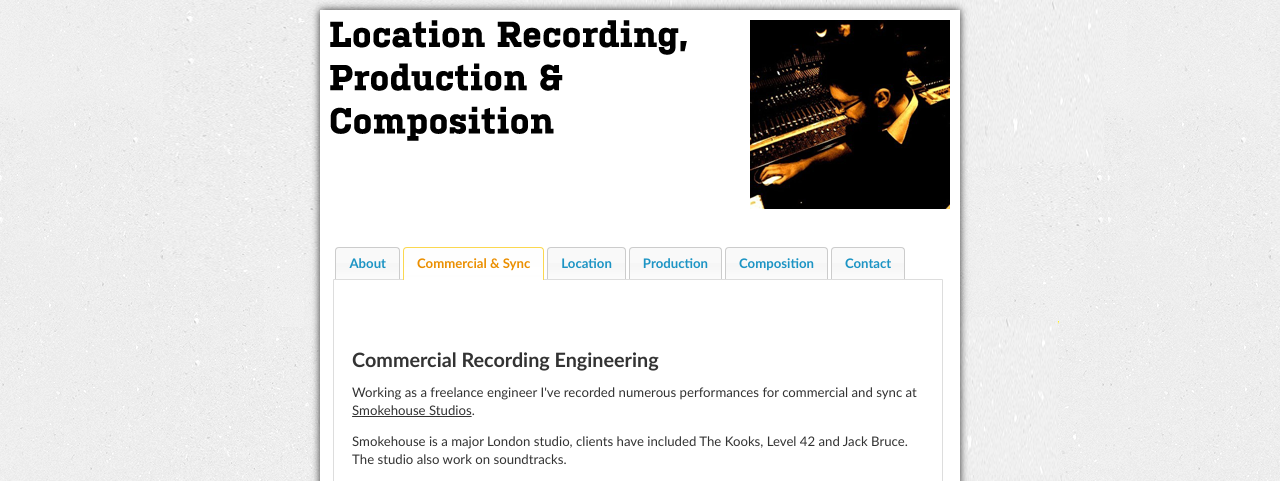
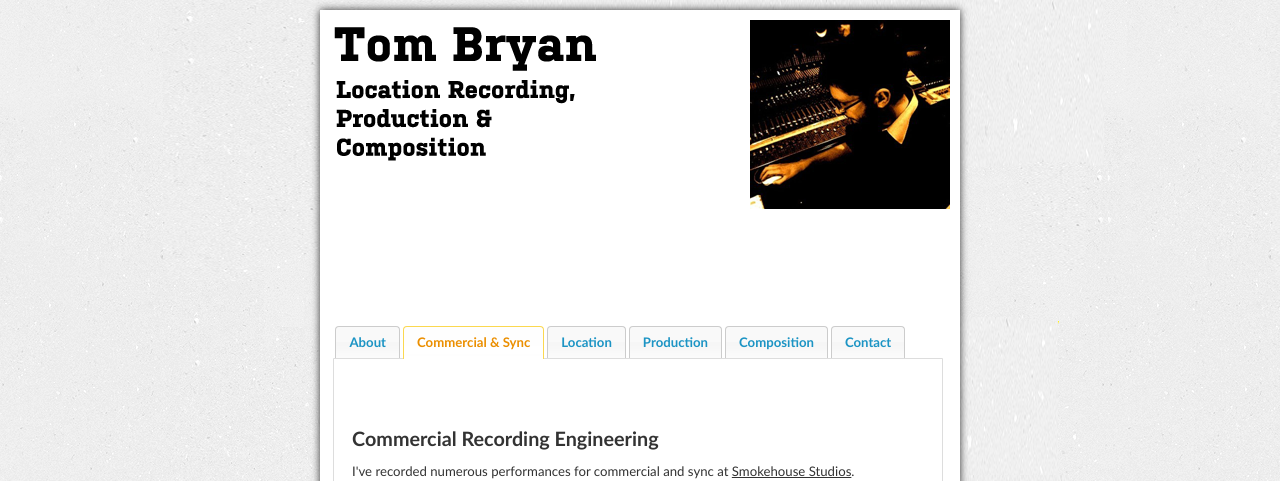
Before and after one commit to jimmytidey/tombryan, a PHP site: page / in a window 1280 px wide, after a click that opens the changed part. Shown: the top 481 px of the page. Run offline with PHP 8.4, Linux system fonts and the light colour scheme; some libraries are stand-ins or nearby versions; grey boxes are pictures that could not be loaded.

Commit message:
copy tart up

```diff
--- a/html/index.php
+++ b/html/index.php
@@ -63,7 +63,7 @@
 
 		<div id="tabs-2">
 			<h2>Commercial Recording Engineering</h2>
-			<p>Working as a freelance engineer I've recorded numerous performances for commercial and sync at <a href='http://smokehousestudios.co.uk/'>Smokehouse Studios<a>.</p>
+			<p>I've recorded numerous performances for commercial and sync at <a href='http://smokehousestudios.co.uk/'>Smokehouse Studios<a>.</p>
 			<p>Smokehouse is a major London studio, clients have included The Kooks, Level 42 and Jack Bruce. The studio also work on soundtracks.</p>
 
 
```
Also changed, not shown: html/resources/title.png.
